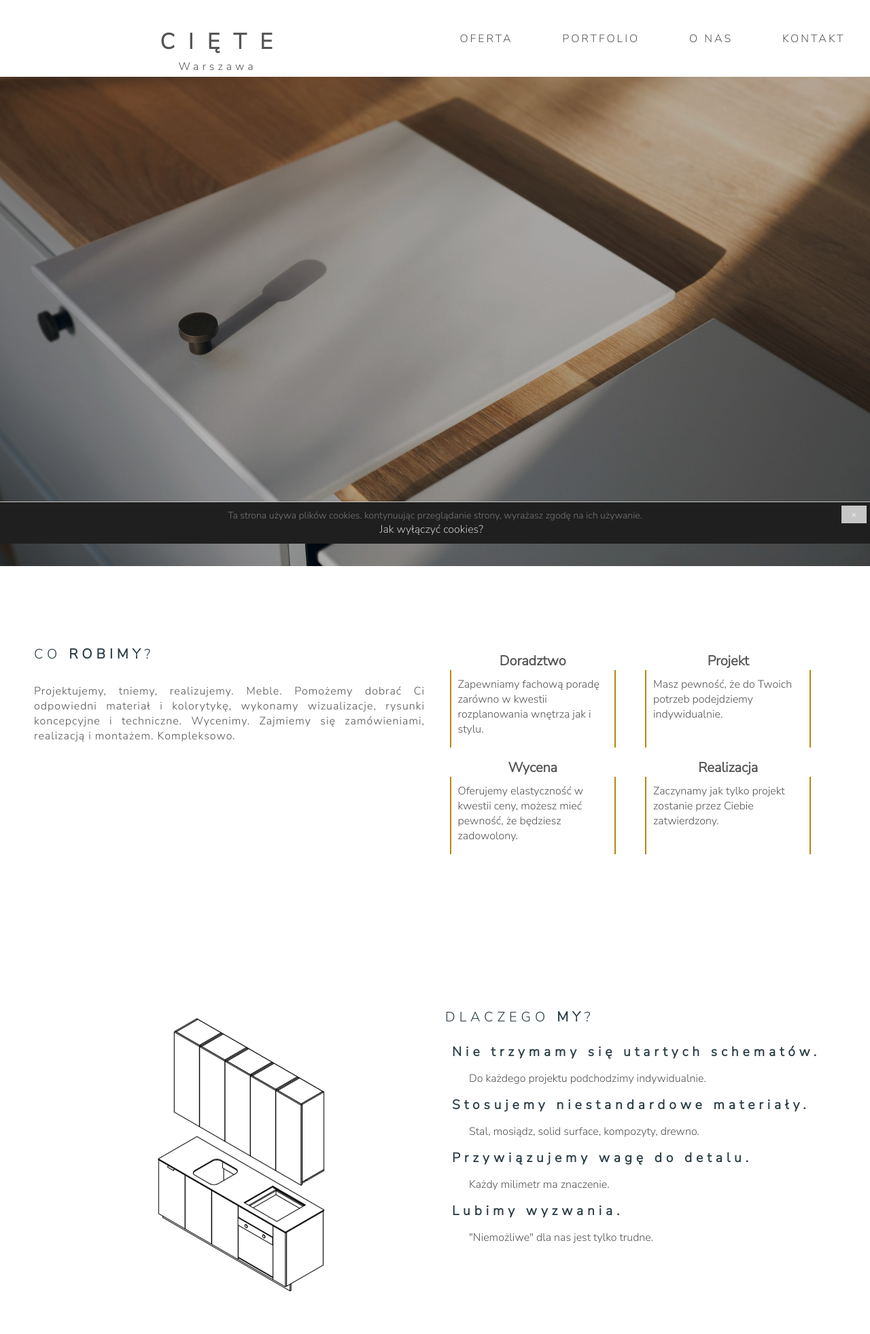
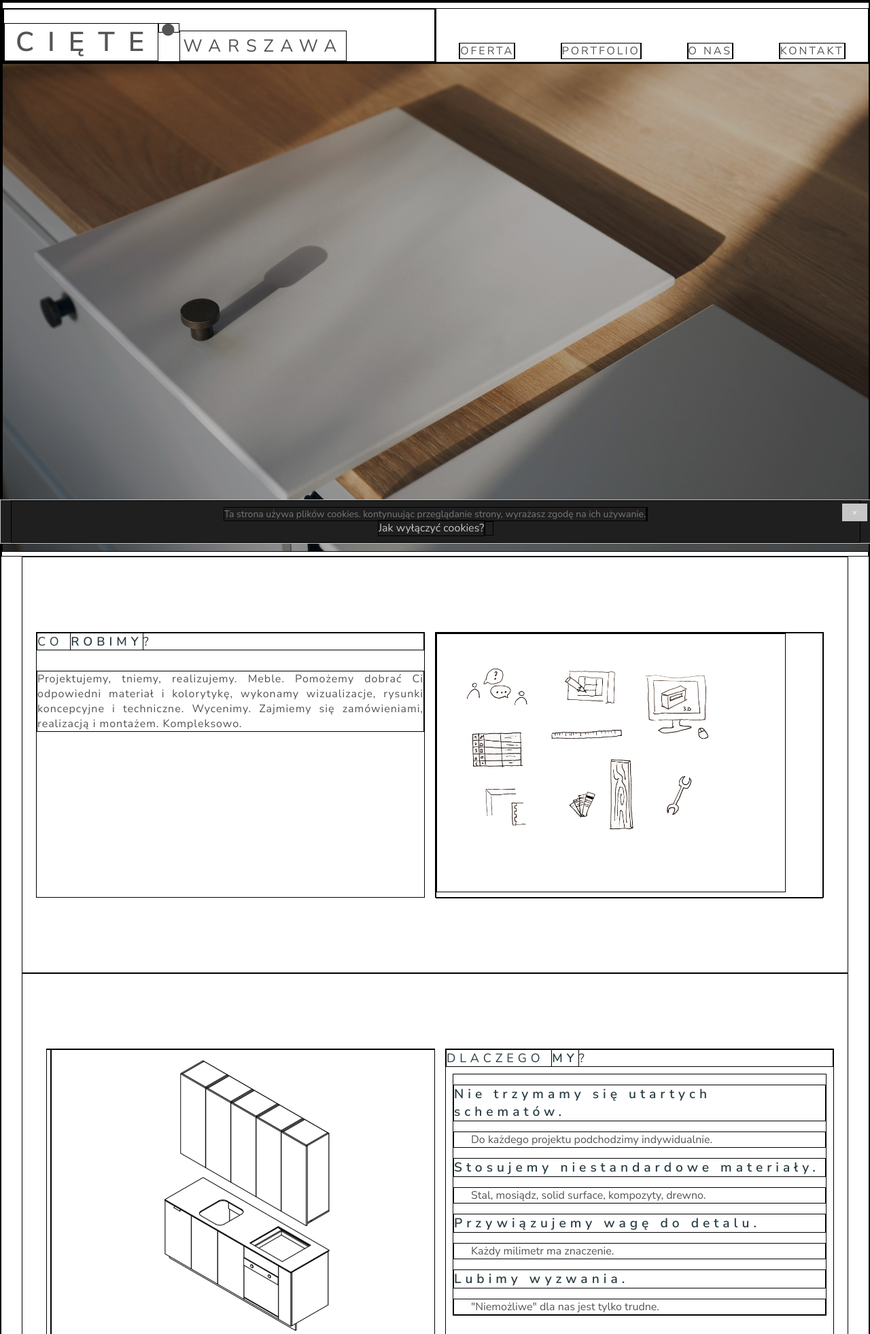
Before and after one commit to bartosz-jastrzebski/Ciete, a Django app: page /en/ in a window 1280 px wide. Shown: the top 1963 px of the page at 68% size. Run offline with Django 3.2, Linux system fonts and the light colour scheme; data that the repository does not hold is empty.

Commit message:
Changed footer, form is now working

```diff
--- a/commonfiles/static/css/main.css
+++ b/commonfiles/static/css/main.css
@@ -1,3 +1,7 @@
+* {
+  border: 1px solid black;
+}
+
 input:-webkit-autofill,
 input:-webkit-autofill:hover,
 input:-webkit-autofill:focus,
@@ -100,6 +96,7 @@ img {
   font-family: "Nunito Sans", sans-serif;
   font-weight: 500;
   letter-spacing: 3px;
+  padding-top: 1vh;
   position: fixed;
   width: 100%;
   display: -webkit-box;
@@ -117,33 +114,50 @@ img {
   -webkit-box-flex: 1;
       -ms-flex: 1 1 500px;
           flex: 1 1 500px;
-  -ms-flex-item-align: end;
-      align-self: flex-end;
-}
-
-.navbar-logo h2 {
-  padding-left: 1rem;
-  text-align: center;
-  letter-spacing: 20px;
-  font-size: 2rem;
-  font-weight: 600;
-}
-
-.navbar-logo h6 {
-  letter-spacing: 5px;
-  text-align: center;
-  padding: 4px;
+  -ms-flex-item-align: center;
+      -ms-grid-row-align: center;
+      align-self: center;
 }
 
 .navbar-logo__headers {
+  display: -webkit-box;
+  display: -ms-flexbox;
+  display: flex;
   max-width: 200px;
-  margin-left: 5vw;
-  margin-top: 20px;
   -webkit-transition: all 1.3s ease-in-out;
   transition: all 1.3s ease-in-out;
   -webkit-transition-property: margin, padding;
   transition-property: margin, padding;
   cursor: pointer;
+}
+
+.navbar-logo__headers h2 {
+  -ms-flex-item-align: end;
+      align-self: flex-end;
+  padding-left: 1rem;
+  text-align: center;
+  letter-spacing: 20px;
+  font-size: 2.5rem;
+  font-weight: 600;
+  display: inline;
+}
+
+.navbar-logo__headers h6 {
+  display: inline;
+  letter-spacing: 10px;
+  font-size: 1.6rem;
+  font-weight: 400;
+  text-align: center;
+  padding: 4px;
+  -ms-flex-item-align: end;
+      align-self: flex-end;
+}
+
+.navbar-logo__headers span {
+  font-size: 50px;
+  line-height: 12px;
+  -ms-flex-item-align: start;
+      align-self: flex-start;
 }
 
 .navbar-menu {
@@ -161,13 +175,12 @@ img {
 
 .navbar-menu__item {
   font-size: 16px;
-  margin: auto;
+  margin-left: auto;
+  margin-right: auto;
+  margin-bottom: 0.5vh;
   font-weight: 500;
-  -ms-flex-item-align: center;
-      -ms-grid-row-align: center;
-      align-self: center;
-  padding-top: 25px;
-  padding-bottom: 25px;
+  -ms-flex-item-align: end;
+      align-self: flex-end;
 }
 
 .block {
@@ -184,7 +197,7 @@ img {
   -webkit-box-flex: 1;
       -ms-flex: 1 1 500px;
           flex: 1 1 500px;
-  font-size: 20px;
+  font-size: 18px;
   margin: 30px 0 30px 0;
   color: #545454;
 }
@@ -197,7 +210,7 @@ img {
 
 .block__header strong {
   font-weight: 600;
-  font-size: 20px;
+  font-size: 18px;
   color: #2a3d45;
 }
 
@@ -218,44 +231,11 @@ img {
 
 .block__content--about {
   height: 100%;
-  display: -ms-grid;
-  display: grid;
-  min-height: 180px;
-  -ms-grid-columns: 50% 50%;
-      grid-template-columns: 50% 50%;
-  -ms-grid-rows: 50% 50%;
-      grid-template-rows: 50% 50%;
 }
 
-.block__content--about .content-item {
-  -ms-flex-item-align: center;
-      -ms-grid-row-align: center;
-      align-self: center;
-  -ms-grid-column-align: center;
-      justify-self: center;
-  margin: 6px;
-  text-align: center;
-  width: 85%;
-  height: 100%;
-}
-
-.block__content--about .content-item img {
-  width: 65%;
-}
-
-.block__content--about .content-item h2 {
-  margin-top: 10px;
-  font-size: 20px;
-  font-weight: bold;
-}
-
-.block__content--about .content-item--text {
-  padding: 10px;
-  border-left: 2px solid;
-  border-right: 2px solid;
-  border-color: darkgoldenrod;
-  text-align: left;
-  height: 60%;
+.block__content--about img {
+  width: 40vw;
+  height: auto;
 }
 
 .small-gallery {
@@ -687,27 +660,27 @@ figure {
 }
 
 .wrapper form input::-webkit-input-placeholder {
-  color: #777777;
+  color: #d4c6c0;
 }
 
 .wrapper form input:-ms-input-placeholder {
-  color: #777777;
+  color: #d4c6c0;
 }
 
 .wrapper form input::-ms-input-placeholder {
-  color: #777777;
+  color: #d4c6c0;
 }
 
 .wrapper form input::placeholder {
-  color: #777777;
+  color: #d4c6c0;
 }
 
 .wrapper:-internal-autofill-selected {
-  background-color: #222222;
+  background-color: #b2745d;
 }
 
 .wrapper:-webkit-autofill:focus {
-  -webkit-box-shadow: 0 0 0px 1000px #222222 inset;
+  -webkit-box-shadow: 0 0 0px 1000px #b2745d inset;
   -webkit-text-fill-color: #fff !important;
 }
 
@@ -718,23 +691,23 @@ form textarea {
 }
 
 form textarea::-webkit-input-placeholder {
-  color: #777777;
+  color: #d4c6c0;
 }
 
 form textarea:-ms-input-placeholder {
-  color: #777777;
+  color: #d4c6c0;
 }
 
 form textarea::-ms-input-placeholder {
-  color: #777777;
+  color: #d4c6c0;
 }
 
 form textarea::placeholder {
-  color: #777777;
+  color: #d4c6c0;
 }
 
 button {
-  background-color: #444444 !important;
+  background-color: #b2745d !important;
   height: 50px;
 }
 
--- a/commonfiles/static/css/main.scss
+++ b/commonfiles/static/css/main.scss
@@ -1,20 +1,19 @@
 $background-color: #fff; //fff
 $transparent-color: rgba(255,255,255,0);
-$footer-background: #222222;
-$footer-font-color: #777777;
-$form-background: #222222;
-$form-border-color-left: #777777;
-$form-border-color-top: #5555;
-$form-placeholder-color: #777777;//#a48d6e;
+$footer-background: rgb(178,116,93);
+$footer-font-color: rgb(236,220,214);
+$form-background: rgb(178,116,93);
+$form-border: #ecdcd6;
+$form-placeholder-color: #d4c6c0;//#a48d6e;
 $contact-title-color: #fff;
-$button-color: #444444;
+$button-color: rgb(178,116,93);
 $button-hoover-color: #e1d89f; //#C3AA69;
 $overlay-color: rgba(0, 0, 0, 0.3);
 $main-font-color: #545454; //797979
 $main-font-family: 'Nunito Sans', sans-serif;
 $main-font-size: 16px;
 $main-font-weight: 400;
-$title-font-size: 20px;
+$title-font-size: 18px;
 $title-font-weight: 600;
 $title-font-color: #2a3d45;  //#16293b;
 $navbar-font-family: 'Nunito Sans', sans-serif;
@@ -24,9 +23,9 @@ $text-translate: 400px;
 
 
 // RESETS
-// * {
-//   border: 1px solid black;
-// }
+* {
+  border: 1px solid black;
+}
 
 input:-webkit-autofill,
 input:-webkit-autofill:hover,
@@ -118,6 +117,7 @@ img {
   font-family: $navbar-font-family;
   font-weight: $navbar-font-weight;
   letter-spacing: 3px;
+  padding-top: 1vh;
   position: fixed;
   width: 100%;
   display: flex;
@@ -127,26 +127,41 @@ img {
 
   &-logo {
     flex: 1 1 $breaking-point;
+    align-self: center;
+
+
+    &__headers {
+      display: flex;
+      max-width: 200px;
+      // margin-left: 5vw;
+      // margin-top: 20px;
+      transition: all 1.3s ease-in-out;
+      transition-property: margin, padding;
+      cursor: pointer;
+
+      h2 {
         align-self: flex-end;
-    h2 {
         padding-left: 1rem;
         text-align: center;
         letter-spacing: 20px;
-      font-size: 2rem;
+        font-size: 2.5rem;
         font-weight: 600;
+        display: inline;
       }
       h6 {
-      letter-spacing: 5px;
+        display: inline;
+        letter-spacing: 10px;
+        font-size: 1.6rem;
+        font-weight: 400;
         text-align: center;
         padding: 4px;
+        align-self: flex-end;
       }
-    &__headers {
-      max-width: 200px;
-      margin-left: 5vw;
-      margin-top: 20px;
-      transition: all 1.3s ease-in-out;
-      transition-property: margin, padding;
-      cursor: pointer;
+      span {
+        font-size: 50px;
+        line-height: 12px;
+        align-self: flex-start;
+      }
     }
   }
 
@@ -158,11 +173,11 @@ img {
 
     &__item {
       font-size: 16px;
-      margin: auto;
+      margin-left: auto;
+      margin-right: auto;
+      margin-bottom: 0.5vh;
       font-weight:$navbar-font-weight;
-      align-self: center;
-      padding-top: 25px;
-      padding-bottom: 25px;
+      align-self: flex-end;
     }
   }
 }
@@ -212,36 +227,40 @@ img {
 
 .block__content--about {
   height: 100%;
-  display: grid;
-  min-height: 180px;
-  grid-template-columns: 50% 50%;
-  grid-template-rows: 50% 50%;
+  img {
+    width: 40vw;
+    height: auto;
+  }
+  // display: grid;
+  // min-height: 180px;
+  // grid-template-columns: 50% 50%;
+  // grid-template-rows: 50% 50%;
 
-  .content-item {
-    align-self: center;
-    justify-self: center;
-    margin: 6px;
-    text-align: center;
-    width: 85%;
-    height:100%;
-    img {
-      width: 65%;
-    }
-    h2 {
-      margin-top: 10px;
-      font-size: 20px;
-      font-weight: bold;
-    }
-    &--text {
-      padding: 10px;
-      border-left: 2px solid;
-      border-right: 2px solid;
-      border-color: darkgoldenrod;
-      text-align: left;
-      height:60%;
-    }
+  // .content-item {
+  //   align-self: center;
+  //   justify-self: center;
+  //   margin: 6px;
+  //   text-align: center;
+  //   width: 85%;
+  //   height:100%;
+  //   img {
+  //     width: 65%;
+  //   }
+  //   h2 {
+  //     margin-top: 10px;
+  //     font-size: 20px;
+  //     font-weight: bold;
+  //   }
+  //   &--text {
+  //     padding: 10px;
+  //     // border-left: 2px solid;
+  //     // border-right: 2px solid;
+  //     // border-color: darkgoldenrod;
+  //     text-align: left;
+  //     height:60%;
+  //   }
 
-  }
+  // }
 }
 
 // CHOOSE SECTION
--- a/commonfiles/static/js/contact.js
+++ b/commonfiles/static/js/contact.js
@@ -3,11 +3,13 @@ function Contact () {
     var sent = document.querySelector('.wrapper__item--form .sent')
     var envelope = document.querySelector('.form-wrap')
 
+    var newUrl = document.URL + 'send_contact/'
+
     contactForm.onsubmit = function(event) {
         var formData = new FormData(document.querySelector('form'))
         event.preventDefault()
         var xhr = new XMLHttpRequest();
-        xhr.open("POST", '/pl/send_contact/', true);
+        xhr.open("POST", newUrl, true);
         xhr.setRequestHeader("X-Requested-With", "XMLHttpRequest");
         xhr.setRequestHeader("X-CSRFToken", document.querySelector("[name=csrfmiddlewaretoken]").value);
         xhr.responseType = 'json';
--- a/commonfiles/templates/base.html
+++ b/commonfiles/templates/base.html
@@ -7,7 +7,8 @@
     <title>Cięte</title>
     <link rel="icon" type="image/png" href="{% static 'images/logo-small-brown.png' %}">
     <link rel="stylesheet" href="{% static 'css/main.css' %}">
-    <link href="https://fonts.googleapis.com/css2?family=Nunito+Sans:wght@300&display=swap" rel="stylesheet">
+    <!-- <link href="https://fonts.googleapis.com/css2?family=Nunito+Sans:wght@300&display=swap" rel="stylesheet"> -->
+    <link href="https://fonts.googleapis.com/css2?family=Nunito+Sans:ital,wght@0,400;0,600;1,300&display=swap" rel="stylesheet">
     <link href="https://fonts.googleapis.com/css?family=Raleway:400,500,700&amp;display=swap" rel="stylesheet">
     <link href="https://fonts.googleapis.com/icon?family=Material+Icons" rel="stylesheet">
     <!-- Matomo -->
@@ -19,13 +20,19 @@
     <header id="home">
       <nav class="navbar">
         <div class="navbar-logo" id="home-link">
+            <!-- <div class="logo-images">
+              <img class="logo-top" src="{% static 'images/logo-top.png' %}" alt="">
+              <img class="logo-bottom" src="{% static 'images/logo-bottom.png' %}" alt="">
+            </div> -->
             <div class="navbar-logo__headers">
               <h2>CIĘTE</h2>
-            <h6>Warszawa</h6>
+              <span>•</span>
+              <h6>WARSZAWA</h6>
             </div>
         </div>
 
         <div class="navbar-menu">
+
           <div class="navbar-menu__item" ><a href="" id="offer-link">{% trans 'OFERTA' %}</a></div>
           <div class="navbar-menu__item" ><a href="" id="portfolio-link">{% trans 'PORTFOLIO' %}</a></div>
           <div class="navbar-menu__item" ><a href="" id="team-link">{% trans 'O NAS' %}</a></div>
@@ -58,28 +65,21 @@
 
         <div class="wrapper__item--contact">
           <div class="wrapper__item--logo">
-            <a href=""><img class="bottom-logo" src="{% static 'images/logo-big.png' %}"></a>
-            <ul class="list-inline">
-              <!-- <li><a href=""><img src="images/icons-facebook-100.png" alt=""></a></li> -->
-              <li><a href="https://www.instagram.com/ciete.warszawa/" target="_blank"><img src="{% static 'images/icons-instagram-old-100.png' %}" alt=""></a></li>
-              <!-- <li><a href=""><img src="images/icons-linkedin-100.png" alt=""></a></li> -->
-            </ul>
+            <img class="bottom-logo" src="{% static 'images/logo-top.png' %}">
+            <img class="bottom-logo" src="{% static 'images/logo-bottom.png' %}">
           </div>
+
           <div class="wrapper__item--address">
-            <!-- <div class="contact__item">
-              <i class="material-icons">home</i>
+
+            <div class="contact__item">
               <div class="contact__text">
-                <strong class="contact__text--title">Adres:</strong>
-                <div class="contact__text--content">
-                  <p>Nibylandia</p>
-                  <p>ul. Sopocka 72/22</p>
-                  <p>00-000</p>
+                <p id="welcome-message">You are always welcome<br>
+                  to leave us a message</p>
               </div>
             </div>
-            </div> -->
 
             <div class="contact__item">
-              <i class="material-icons">local_phone</i>
+              <img class="contact__icon" src="{% static 'images/phone.png' %}" alt="">
               <div class="contact__text">
                 <strong class="contact__text--title">{% trans 'Telefon' %}:</strong>
                 <div class="contact__text--content">
@@ -89,7 +89,7 @@
             </div>
 
             <div class="contact__item">
-              <i class="material-icons">email</i>
+              <img class="contact__icon" src="{% static 'images/email.png' %}" alt="">
               <div class="contact__text">
                 <strong class="contact__text--title">{% trans 'Email' %}:</strong>
                 <div class="contact__text--content">
@@ -115,7 +115,7 @@
             <div class="left"></div>
             <div class="right"></div>
             <form action="." method="post" id="contact-form">
-              <h2>{% trans 'Napisz do nas' %}:</h2>
+              <h2>{% trans 'NAPISZ DO NAS' %}</h2>
               {{ form.name.errors }}
               {{ form.name }}
               {{ form.email.errors }}
@@ -141,11 +141,12 @@
     <script>
       window.onload = (event)=> {
         document.body.style.overflow = "auto";
+        console.log('Ended!!!')
         Main();
       }
-      window.onbeforeunload = function () {
-         window.scrollTo(0, 0);
-      }
+      // window.onbeforeunload = function () {
+      //    window.scrollTo(0, 0);
+      // }
     </script>
   </body>
 
--- a/commonfiles/templates/index.html
+++ b/commonfiles/templates/index.html
@@ -11,8 +11,9 @@
 
       <div class="block__content">
         <div class="block__content--about">
-          <div class="content-item">
-            <!-- <img src="" alt=""> -->
+          <img src="{% static 'images/drawn.png' %}" alt="">
+          <!-- <div class="content-item">
+
             <h2>{% trans 'Doradztwo' %}</h2>
             <p class="content-item--text">{% trans 'Zapewniamy fachową poradę zarówno w kwestii rozplanowania wnętrza jak i stylu.' %}</p>
           </div>
@@ -32,7 +33,8 @@
 
             <h2>{% trans 'Realizacja' %}</h2>
             <p class="content-item--text">{% trans 'Zaczynamy jak tylko projekt zostanie przez Ciebie zatwierdzony.' %}</p>
-          </div>
+          </div> -->
+
         </div>
       </div>
 
```
Also changed, not shown: other parts of commonfiles/static/css/main.css (+32 -47 lines), other parts of commonfiles/static/css/main.scss (+33 -33 lines), ciete/settings.py (+6 -5 lines), commonfiles/static/images/drawn.png (added), commonfiles/static/images/email.png (added), commonfiles/static/images/logo-bottom.png (added), commonfiles/static/images/logo-top.png (added), commonfiles/static/images/logo.png (added), commonfiles/static/images/phone.png (added), commonfiles/static/images/projekt.png (deleted), locale/dk/LC_MESSAGES/django.po, locale/en/LC_MESSAGES/django.po, locale/pl/LC_MESSAGES/django.po, 1 other file. Lines whose indentation alone changed are shown as unchanged.
